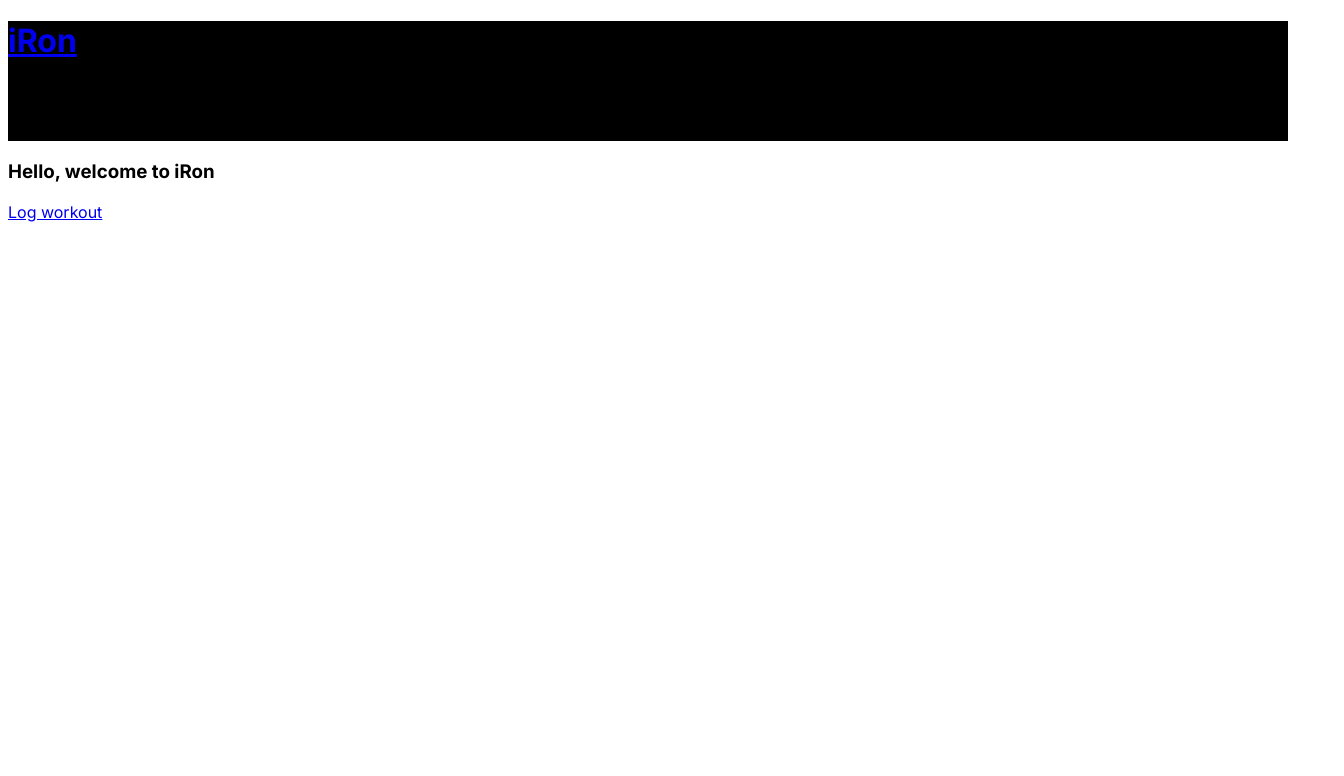
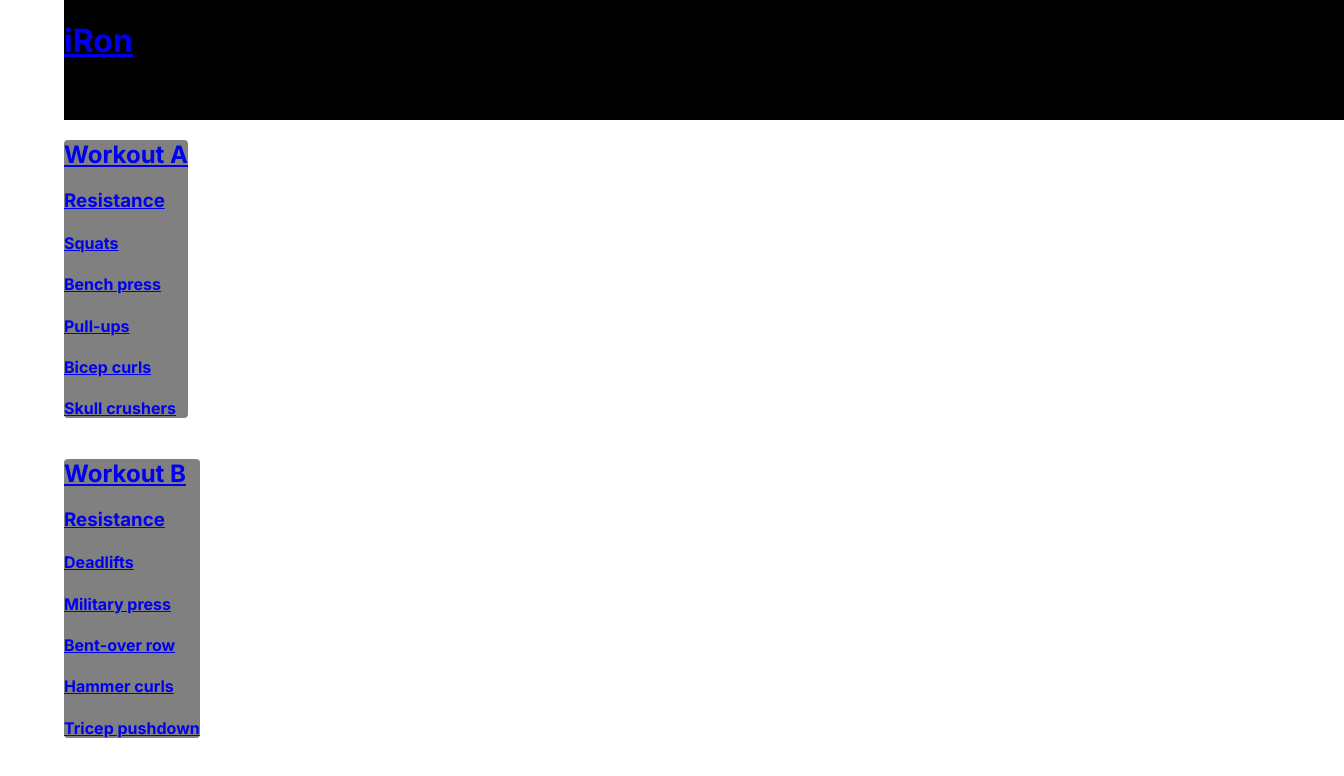
Before and after one commit to Esiru/iRon, a Next.js app in the folder iron-app/: page / in a window 1280 px wide. Shown: the top 776 px of the page, 1344 px wide, since content can reach past the window. Built offline with nearby package versions, Linux system fonts and the light colour scheme.

Commit message:
Created workout-preview-component; added them to main page; added non-functional linking to individual workout-page to main page

```diff
--- a/iron-app/src/app/page.css
+++ b/iron-app/src/app/page.css
@@ -1,14 +1,20 @@
+body {
+  width: 90vw;
+  display: flex;
+  flex-direction: column;
+  align-items: start;
+  margin: 0 auto;
+}
+
+.workout-preview {
+  border-radius: 4px;
+  background-color: grey;
+}
+
 @media (prefers-color-scheme: dark) {
   /* @media (prefers-color-scheme: dark) { */
     html {
       color-scheme: dark;
     }
   /* } */
-  body {
-    width: 80vw;
-    display: flex;
-    flex-direction: column;
-    align-items: center;
-    margin: 0 auto;
-  }
 }
--- a/iron-app/src/app/page.js
+++ b/iron-app/src/app/page.js
@@ -1,11 +1,19 @@
 import Image from "next/image";
 import Link from "next/link";
+import WorkoutPreview from "@/components/workoutPreview";
+import { workouts as staticWorkouts} from "./static-resources/static-workouts";
 
 export default function Home() {
+  const workouts = staticWorkouts
+
   return (
     <>
-      <h3>Hello, welcome to iRon</h3>
-      <Link href="/log-workout">Log workout</Link>
+
+      {workouts.map((workout) => (
+        <WorkoutPreview name={workout.name} type={workout.type} id={workout.id} excercises={workout.excercises}/>
+      ))}
+      {/* {<h3>Hello, welcome to iRon</h3>
+      <Link href="/log-workout">Log workout</Link>} */}
     </>
   );
 }
--- /dev/null
+++ b/iron-app/src/components/workoutPreview.jsx
@@ -0,0 +1,13 @@
+export default function WorkoutPreview({name, type, id, excercises}) {
+    return (
+      <a href={`/workouts/${id}`}>
+        <div className={"workout-preview"}>
+          <h2>{name}</h2>
+          <h3>{type}</h3>
+          {excercises.map((excercise) => (
+            <h4>{excercise.name}</h4>
+          ))}
+        </div>
+      </a>
+    );
+}
```
